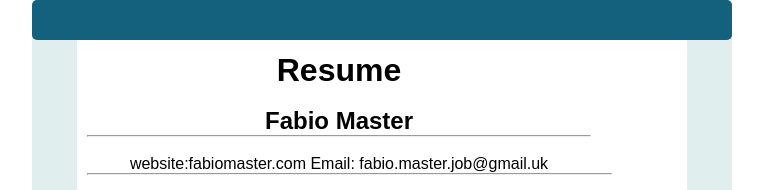
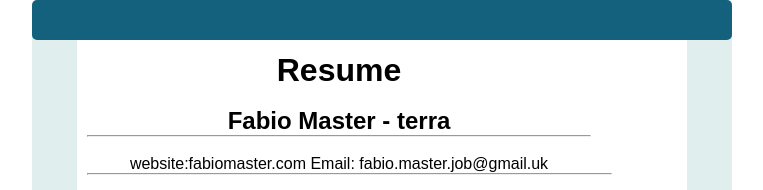
Before and after one commit to fabiomaster01/terraform-auto, a plain HTML site: page src/index.html in a window 1280 px wide. Shown: the top 190 px of the page, without its empty margins (258-1021 px from the left). Drawn offline with Linux system fonts and the light colour scheme; no server answers; a script that the page names is missing.

Commit message:
Update index.html

```diff
--- a/src/index.html
+++ b/src/index.html
@@ -104,7 +104,7 @@ a {
   <br><br>
   <h1>Resume</h1>
     <br>
-  <h2>Fabio Master</h2>
+  <h2>Fabio Master - terra </h2>
 
   <hr />
     <br>
```
